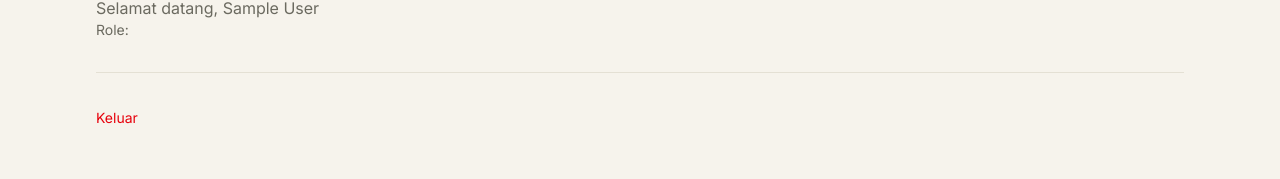
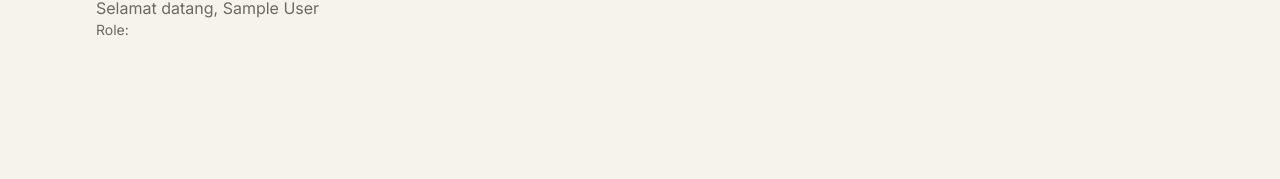
Before and after one commit to Raihandoko/tentorkeun, a Next.js app: page /dashboard in a window 1280 px wide. Shown: the part 161-340 px from the top of the page. Built offline with nearby package versions, Linux system fonts and the light colour scheme; no server answers; sample sign-in values are in the browser's storage.

Commit message:
Remove duplicate logout button from dashboard

```diff
--- a/src/app/dashboard/page.tsx
+++ b/src/app/dashboard/page.tsx
@@ -144,12 +144,6 @@ export default async function DashboardPage() {
             </div>
           </>
         )}
-
-        <div className="mt-8 pt-8 border-t border-line">
-          <Link href="/api/auth/signout" className="text-sm text-red-600 hover:underline">
-            Keluar
-          </Link>
-        </div>
       </Container>
     </section>
   );
```
